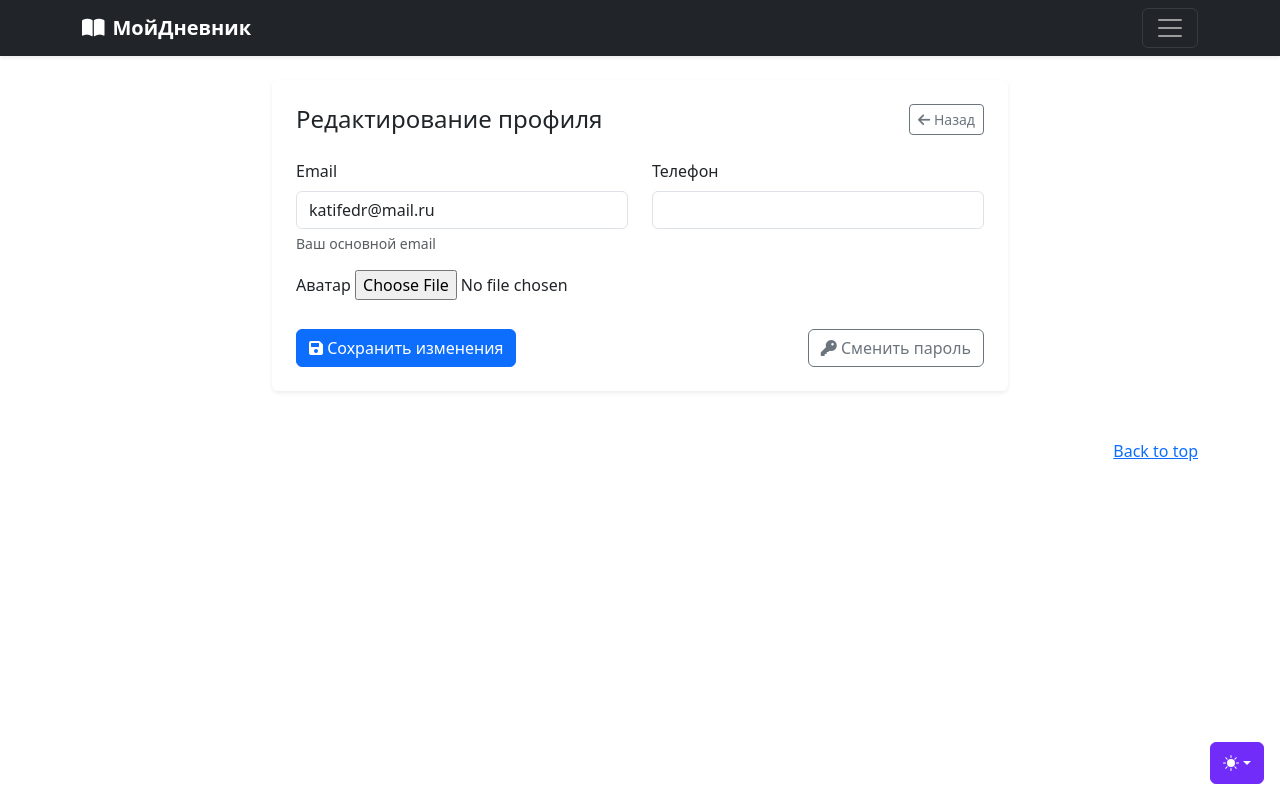
After one commit to ekaterinakurochkina/MyDiary, a Django app: page /users/profile/ in a window 1280 px wide. The commit adds this page. Run offline with Django 5.2, Linux system fonts and the light colour scheme; a user stored in the database is signed in; some libraries are stand-ins or nearby versions.

Commit message:
Такой дневник меня устраивает, еще аватар планирую сделать видимым

```diff
--- a/config/settings.py
+++ b/config/settings.py
@@ -129,3 +129,6 @@ AUTH_USER_MODEL = 'users.User'
 
 LOGIN_REDIRECT_URL = '/'
 LOGOUT_REDIRECT_URL = '/'
+
+MEDIA_URL = '/media/'
+MEDIA_ROOT = os.path.join(BASE_DIR, 'media')
--- a/templates/includes/inc_menu.html
+++ b/templates/includes/inc_menu.html
@@ -1,46 +1,88 @@
-<div class="collapse text-bg-dark" id="navbarHeader">
+<div class="navbar navbar-dark bg-dark shadow-sm">
     <div class="container">
-      <div class="row">
-        <div class="col-sm-8 col-md-7 py-4">
-          <h2>Дневник</h2>
-          <p class="text-body-secondary">Ваш личный дневник</p>
+        <a href="{% url 'diary:home' %}" class="navbar-brand d-flex align-items-center">
+            <i class="fas fa-book-open me-2"></i>
+            <strong>МойДневник</strong>
+        </a>
+        <button class="navbar-toggler" type="button" data-bs-toggle="collapse" data-bs-target="#navbarHeader"
+                aria-controls="navbarHeader" aria-expanded="false" aria-label="Toggle navigation">
+            <span class="navbar-toggler-icon"></span>
+        </button>
+    </div>
 </div>
 
-        <div class="col-sm-4 offset-md-1 py-4">
-          <h4>Навигация</h4>
+<div class="collapse navbar-collapse bg-dark" id="navbarHeader">
+    <div class="container">
+        <div class="row py-4">
+            <div class="col-lg-5 mb-4 mb-lg-0">
+                <div class="d-flex align-items-center mb-3">
+                    <i class="fas fa-book fa-2x text-primary me-3"></i>
+                    <div>
+                        <h2 class="h4 text-white mb-0">Личный дневник</h2>
+                        <p class="text-muted mb-0">Записывайте мысли и идеи</p>
+                    </div>
+                </div>
+                <p class="text-muted small">
+                    Ваше персональное пространство для размышлений, целей и воспоминаний.
+                </p>
+            </div>
+
+            <div class="col-lg-3 col-md-6 mb-4 mb-md-0">
+                <h4 class="h5 text-white border-bottom pb-2 mb-3">Навигация</h4>
                 <ul class="list-unstyled">
                     {% if user.is_authenticated %}
-            <li><a href="{% url 'diary:home' %}" class="text-white">Главная</a></li>
-            <li><a href="{% url 'diary:settings' %}" class="text-white">Настройки</a></li>
-            <li><a href="{% url 'diary:entry_create' %}" class="text-white">Запись в дневнике</a></li>
-            <li><a href="{% url 'diary:entry_list' %}" class="text-white">Мои записи</a></li>
+                    <li class="mb-2">
+                        <a href="{% url 'diary:home' %}" class="text-white d-flex align-items-center">
+                            <i class="fas fa-home me-2"></i> Главная
+                        </a>
+                    </li>
+                    <li class="mb-2">
+                        <a href="{% url 'diary:entry_list' %}" class="text-white d-flex align-items-center">
+                            <i class="fas fa-list me-2"></i> Мои записи
+                        </a>
+                    </li>
+                    <li class="mb-2">
+                        <a href="{% url 'diary:entry_create' %}" class="text-white d-flex align-items-center">
+                            <i class="fas fa-plus me-2"></i> Новая запись
+                        </a>
+                    </li>
+                    <li>
+                        <a href="{% url 'diary:settings' %}" class="text-white d-flex align-items-center">
+                            <i class="fas fa-cog me-2"></i> Настройки
+                        </a>
+                    </li>
                     {% endif %}
                 </ul>
             </div>
 
-        <div class="col-sm-4 offset-md-1 py-4">
-          <h4>Пользователям</h4>
+            <div class="col-lg-3 col-md-6">
+                <h4 class="h5 text-white border-bottom pb-2 mb-3">Аккаунт</h4>
                 <ul class="list-unstyled">
                     {% if user.is_authenticated %}
-            <li><a href="{% url 'users:logout' %}" class="text-white">Выход</a></li>
+                    <li class="mb-2">
+                        <a href="{% url 'users:profile' %}" class="text-white d-flex align-items-center">
+                            <i class="fas fa-user me-2"></i> Профиль
+                        </a>
+                    </li>
+                    <li>
+                        <a href="{% url 'users:logout' %}" class="text-white d-flex align-items-center">
+                            <i class="fas fa-sign-out-alt me-2"></i> Выход
+                        </a>
+                    </li>
                     {% else %}
-            <li><a href="{% url 'users:login' %}" class="text-white">Вход</a></li>
-            <li><a href="{% url 'users:register' %}" class="text-white">Регистрация</a></li>
-
+                    <li class="mb-2">
+                        <a href="{% url 'users:login' %}" class="text-white d-flex align-items-center">
+                            <i class="fas fa-sign-in-alt me-2"></i> Вход
+                        </a>
+                    </li>
+                    <li>
+                        <a href="{% url 'users:register' %}" class="text-white d-flex align-items-center">
+                            <i class="fas fa-user-plus me-2"></i> Регистрация
+                        </a>
+                    </li>
                     {% endif %}
                 </ul>
             </div>
         </div>
     </div>
 </div>
-  <div class="navbar navbar-dark bg-dark shadow-sm">
-    <div class="container">
-      <a href="#" class="navbar-brand d-flex align-items-center">
-
-
-      </a>
-      <button class="navbar-toggler" type="button" data-bs-toggle="collapse" data-bs-target="#navbarHeader" aria-controls="navbarHeader" aria-expanded="false" aria-label="Toggle navigation">
-        <span class="navbar-toggler-icon"></span>
-      </button>
-    </div>
-  </div>
--- a/users/forms.py
+++ b/users/forms.py
@@ -1,11 +1,19 @@
 from django import forms
-from django.contrib.auth.forms import AuthenticationForm, UserChangeForm
+from django.contrib.auth.forms import AuthenticationForm
+from django.contrib.auth.forms import PasswordChangeForm
+from django.contrib.auth.forms import UserChangeForm
 from django.contrib.auth.forms import UserCreationForm
-from django.forms import ModelForm
-
 
 from diary.forms import StyleFormMixin
 from .models import User
+
+
+class StyledPasswordChangeForm(PasswordChangeForm):
+    def __init__(self, *args, **kwargs):
+        super().__init__(*args, **kwargs)
+        for field in self.fields:
+            self.fields[field].widget.attrs.update({'class': 'form-control'})
+            self.fields[field].help_text = None
 
 
 class UserRegisterForm(StyleFormMixin, UserCreationForm):
@@ -41,27 +49,32 @@ class UserRegisterForm(StyleFormMixin, UserCreationForm):
         fields = ("email", "display_name", "password1", "password2", "avatar")
 
 
-class UserUpdateForm(StyleFormMixin, ModelForm):
+class ProfileUpdateForm(UserChangeForm):
     class Meta:
         model = User
-        fields = (
-            "email",
-            "password",
-            "phone",
-            "avatar",
-        )
+        fields = ("email", "password", "phone", "avatar")
+        widgets = {
+            'email': forms.EmailInput(attrs={'class': 'form-control'}),
+            'phone': forms.TextInput(attrs={
+                'class': 'form-control',
+                'data-format': '+7 (ddd) ddd-dd-dd'
+            }),
+        }
+        labels = {
+            'email': 'Email',
+            'phone': 'Телефон',
+            'avatar': 'Аватар',
+        }
 
     def __init__(self, *args, **kwargs):
         super().__init__(*args, **kwargs)
-        phone = self.fields["phone"].widget
-
-        self.fields["password"].widget = forms.HiddenInput()
-        phone.attrs["class"] = "form-control bfh-phone"
-        phone.attrs["data-format"] = "+7 (ddd) ddd-dd-dd"
+        self.fields['password'].widget = forms.HiddenInput()
+        self.fields['password'].required = False
 
 
 class PasswordRecoveryForm(StyleFormMixin, forms.Form):
     email = forms.EmailField(label="Укажите Email")
 
+
 class UserLoginForm(StyleFormMixin, AuthenticationForm):
     model = User
--- /dev/null
+++ b/users/templates/users/profile_update.html
@@ -0,0 +1,56 @@
+{% extends "base.html" %}
+
+{% block content %}
+<div class="container mt-4">
+    <div class="row justify-content-center">
+        <div class="col-lg-8">
+            <div class="card border-0 shadow-sm">
+                <div class="card-body p-4">
+                    <div class="d-flex justify-content-between align-items-center mb-4">
+                        <h2 class="h4 mb-0">Редактирование профиля</h2>
+                        <a href="{% url 'diary:home' %}" class="btn btn-sm btn-outline-secondary">
+                            <i class="fas fa-arrow-left"></i> Назад
+                        </a>
+                    </div>
+
+                    <form method="post" enctype="multipart/form-data">
+                        {% csrf_token %}
+
+                        <div class="row">
+                            <div class="col-md-6 mb-3">
+                                <label for="{{ form.email.id_for_label }}" class="form-label">Email</label>
+                                {{ form.email }}
+                                <div class="form-text">Ваш основной email</div>
+                            </div>
+                            <div class="col-md-6 mb-3">
+                                <label for="{{ form.phone.id_for_label }}" class="form-label">Телефон</label>
+                                {{ form.phone }}
+                            </div>
+                        </div>
+
+                        <div class="mb-4">
+                            <label for="{{ form.avatar.id_for_label }}" class="form-label">Аватар</label>
+                            {{ form.avatar }}
+                            {% if form.instance.avatar %}
+                            <div class="mt-2">
+                                <img src="{{ form.instance.avatar.url }}" alt="Текущий аватар"
+                                     class="img-thumbnail" style="max-width: 150px;">
+                            </div>
+                            {% endif %}
+                        </div>
+
+                        <div class="d-flex justify-content-between align-items-center">
+                            <button type="submit" class="btn btn-primary">
+                                <i class="fas fa-save"></i> Сохранить изменения
+                            </button>
+                            <a href="{% url 'users:password_change' %}" class="btn btn-outline-secondary">
+                                <i class="fas fa-key"></i> Сменить пароль
+                            </a>
+                        </div>
+                    </form>
+                </div>
+            </div>
+        </div>
+    </div>
+</div>
+{% endblock %}
--- a/users/urls.py
+++ b/users/urls.py
@@ -1,6 +1,9 @@
+from django.contrib.auth.views import LoginView
 from django.urls import path
-from .views import email_verification, UserListView, UserCreateView, DeleteAccountView, logout_view
-from django.contrib.auth.views import LoginView
+from django.contrib.auth import views as auth_views
+from .views import email_verification, UserListView, UserCreateView, DeleteAccountView, logout_view, ProfileUpdateView
+from django.urls import reverse_lazy
+from .forms import StyledPasswordChangeForm
 app_name = 'users'
 
 urlpatterns = [
@@ -10,4 +13,17 @@ urlpatterns = [
     path('logout/', logout_view, name='logout'),
     path('delete/', DeleteAccountView.as_view(template_name="user_confirm_delete.html"), name='delete'),
     path('email-confirm/<str:token>/', email_verification, name='email-confirm'),
+    path('profile/', ProfileUpdateView.as_view(), name='profile'),
+    path('password/change/',
+         auth_views.PasswordChangeView.as_view(
+             template_name='users/password_change.html',
+             form_class=StyledPasswordChangeForm,
+             success_url=reverse_lazy('users:password_change_done')
+         ),
+         name='password_change'),
+    path('password/change/done/',
+         auth_views.PasswordChangeDoneView.as_view(
+             template_name='users/password_change_done.html'
+         ),
+         name='password_change_done'),
 ]
--- a/users/views.py
+++ b/users/views.py
@@ -13,7 +13,7 @@ from django.views.generic import ListView
 from django.views.generic.edit import CreateView, DeleteView, UpdateView
 
 from config.settings import EMAIL_HOST_USER
-from users.forms import UserRegisterForm, UserUpdateForm
+from users.forms import UserRegisterForm, ProfileUpdateForm
 from users.models import User
 
 
@@ -21,23 +21,6 @@ def logout_view(request):
     logout(request)
     return redirect('diary:home')
 
-
-# ______________________блокировка пользователя
-# @permission_required("users.can_inactivate")
-# def block_user(self, pk):accounts
-#     user = get_object_or_404(User, pk=pk)
-#     user.is_active = False
-#     user.save()
-#     return redirect(reverse("users:user_list"))
-#
-# # ______________________разблокировка пользователя
-# @permission_required("users.can_inactivate")
-# def unblock_user(self, pk):
-#     user = get_object_or_404(User, pk=pk)
-#     user.is_active = True
-#     user.save()
-#     return redirect(reverse("users:user_list"))
-# ______________________
 
 class UserListView(LoginRequiredMixin, UserPassesTestMixin, ListView):
     """ Список всех пользователей приложения (доступен менеджерам и суперюзеру) """
@@ -96,27 +79,69 @@ def email_verification(request, token):
     return redirect(reverse_lazy("users:login"))
 
 
-class UserUpdateView(LoginRequiredMixin, UpdateView):
-    """ Обновление данных пользователя """
-    model = User
-    form_class = UserUpdateForm
-    template_name = "users:user_form.html"
-    success_url = reverse_lazy("users:user_edit")
+class ProfileUpdateView(LoginRequiredMixin, UpdateView):
+    """
+    Представление для обновления профиля пользователя
+    с обработкой аватара и валидацией данных
+    """
+    template_name = 'users/profile_update.html'
+    form_class = ProfileUpdateForm
+    success_url = reverse_lazy('users:profile_update')
 
-    # def get_object(self, queryset=None):
-    #     self.object = super().get_object(queryset)
-    #     if not self.request.user.is_superuser:
-    #         raise PermissionDenied
-    #     return self.object
+    def get_object(self, queryset=None):
+        """Получаем текущего пользователя"""
+        return self.request.user
+
     def dispatch(self, request, *args, **kwargs):
-        # Проверяем, является ли текущий пользователь суперпользователем
-        if not request.user.is_superuser:
-            raise PermissionDenied("У вас нет прав для редактирования этого пользователя.")
+        """Дополнительная проверка доступа"""
+        if not request.user.is_authenticated:
+            return self.handle_no_permission()
         return super().dispatch(request, *args, **kwargs)
 
-    def get_object(self, queryset=None):
-        # Загружаем объект, но проверка прав уже выполнена в dispatch
-        return super().get_object(queryset)
+    def form_valid(self, form):
+        """Обработка успешной валидации формы"""
+        user = form.save(commit=False)
+
+        # Обработка аватара
+        if 'avatar' in form.changed_data and form.cleaned_data['avatar']:
+            avatar = form.cleaned_data['avatar']
+            try:
+                # Оптимизация изображения
+                img = Image.open(avatar)
+                if img.height > 300 or img.width > 300:
+                    output_size = (300, 300)
+                    img.thumbnail(output_size)
+
+                    # Сохранение в том же формате
+                    temp_file = avatar.temporary_file_path()
+                    img.save(temp_file, quality=70)
+
+                # Проверка MIME-типа
+                valid_mime_types = ['image/jpeg', 'image/png', 'image/gif']
+                file_mime_type = avatar.content_type
+
+                if file_mime_type not in valid_mime_types:
+                    form.add_error('avatar', 'Неподдерживаемый формат изображения')
+                    return self.form_invalid(form)
+
+            except Exception as e:
+                form.add_error('avatar', f'Ошибка обработки изображения: {str(e)}')
+                return self.form_invalid(form)
+
+        user.save()
+        messages.success(self.request, 'Профиль успешно обновлен!')
+        return super().form_valid(form)
+
+    def form_invalid(self, form):
+        """Обработка невалидной формы"""
+        messages.error(self.request, 'Пожалуйста, исправьте ошибки в форме')
+        return super().form_invalid(form)
+
+    def get_context_data(self, **kwargs):
+        """Добавляем дополнительные данные в контекст"""
+        context = super().get_context_data(**kwargs)
+        context['title'] = 'Редактирование профиля'
+        return context
 
 
 class DeleteAccountView(LoginRequiredMixin, DeleteView):
```
Also changed, not shown: diary/templates/diary/entry_list.html (added, +106 -0 lines), diary/templates/entry_list.html (deleted, +0 -57 lines), diary/views.py (+27 -3 lines), templates/includes/pagination.html (+10 -20 lines), users/templates/users/password_change.html (added, +55 -0 lines), users/templates/users/password_change_done.html (added, +24 -0 lines), users/templates/users/delete_account.html (renamed from users/templates/delete_account.html), users/templates/users/login.html (renamed from users/templates/login.html), users/templates/users/register.html (renamed from users/templates/register.html), users/templates/users/user_confirm_delete.html (renamed from users/templates/user_confirm_delete.html), users/templates/users/user_list.html (renamed from users/templates/user_list.html). Lines whose indentation alone changed are shown as unchanged.
